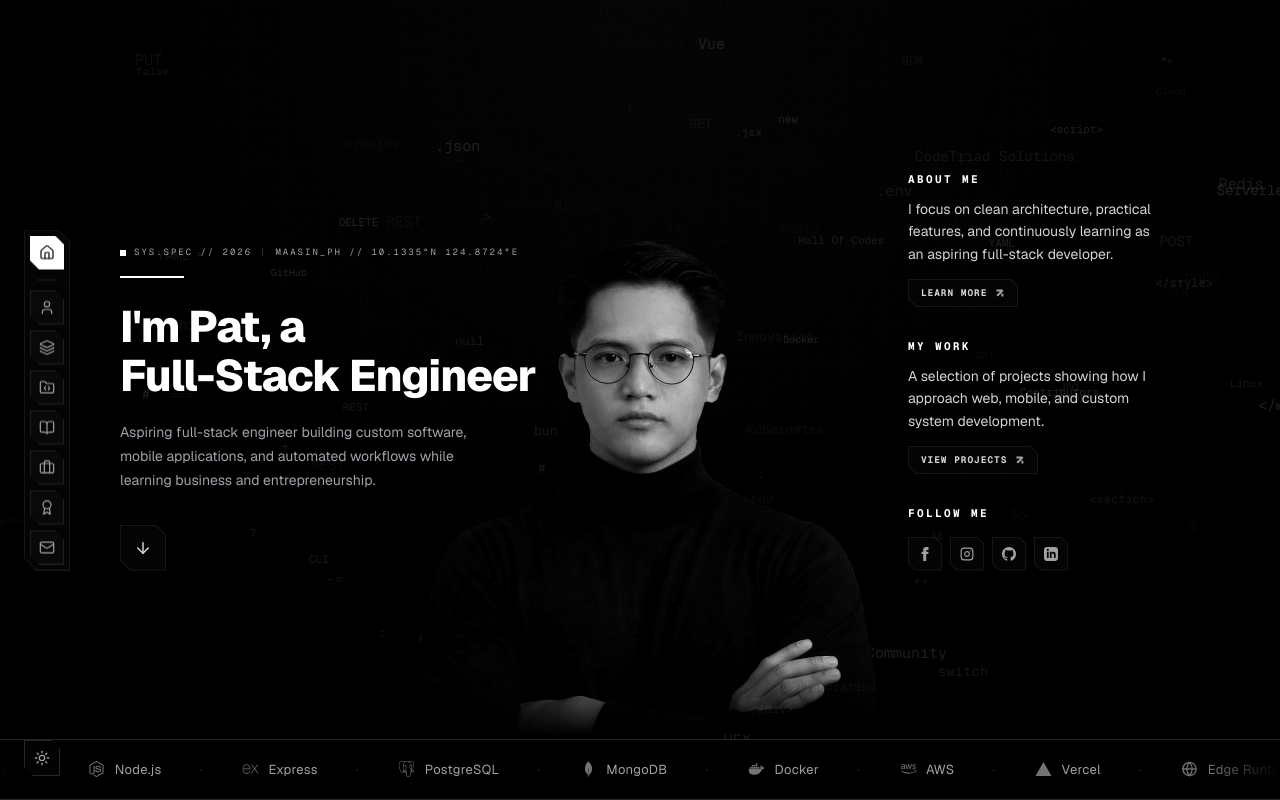
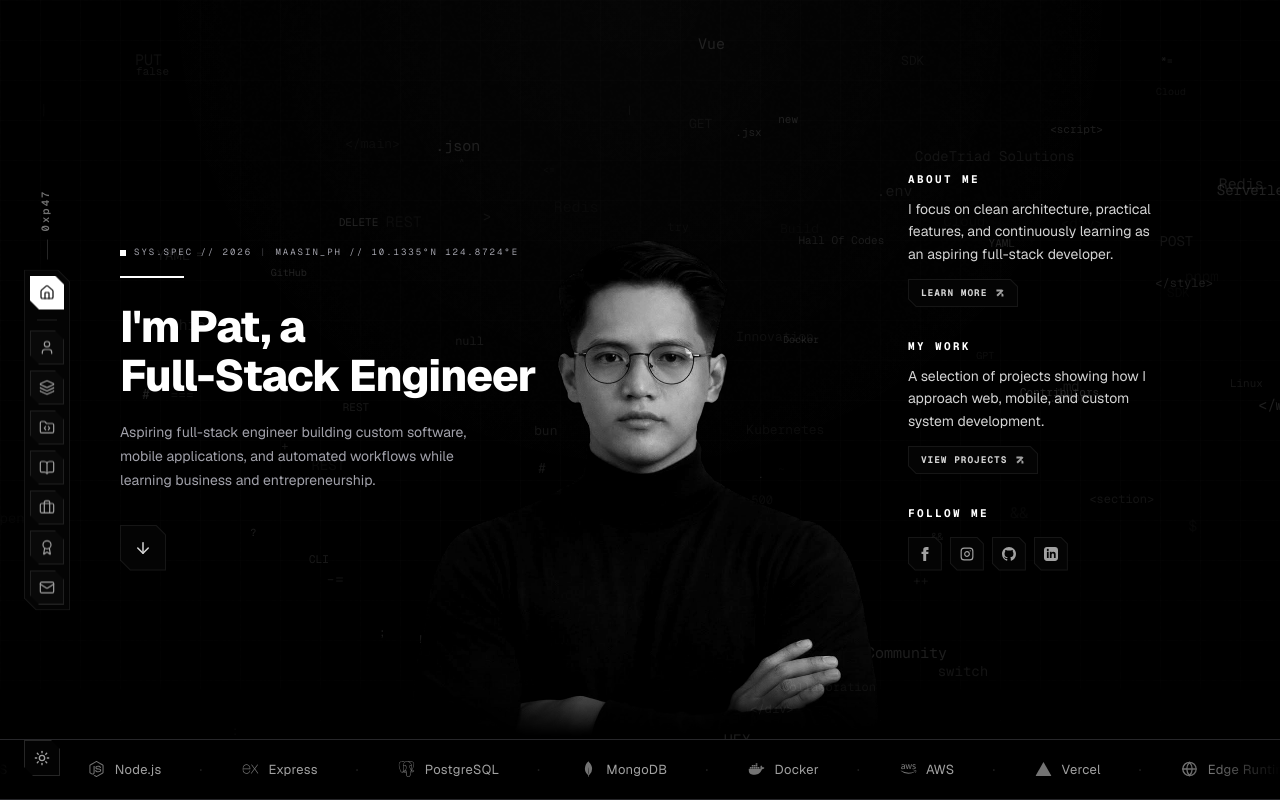
Before and after one commit to 0xp47/0xp47.github.io, a Next.js app: page / in a window 1280 px wide. Shown: the top 800 px of the page. Built offline with nearby package versions, Linux system fonts and the light colour scheme.

Commit message:
feat(navigation): add vertical 0xp47 brand handle to desktop side dock

```diff
--- a/src/components/layout/site-nav.tsx
+++ b/src/components/layout/site-nav.tsx
@@ -36,8 +36,28 @@ export function SiteNav({ activeSection, onNavItemClick }: SiteNavProps) {
   return (
     <aside
       aria-label="Site navigation"
-      className="fixed z-[2147483647] bottom-4 left-1/2 -translate-x-1/2 md:bottom-auto md:left-6 md:top-1/2 md:-translate-y-1/2 md:translate-x-0 flex items-center justify-center pointer-events-none"
+      className="fixed z-[2147483647] bottom-4 left-1/2 -translate-x-1/2 md:bottom-auto md:left-6 md:top-1/2 md:-translate-y-1/2 md:translate-x-0 flex flex-col items-center justify-center pointer-events-none"
     >
+      {/* Desktop Vertical Username Handle: 0xp47 */}
+      <div className="hidden md:flex flex-col items-center gap-2 mb-2.5 select-none pointer-events-auto group">
+        <a
+          href="#"
+          onClick={(e) => {
+            e.preventDefault();
+            onNavItemClick("#");
+          }}
+          aria-label="0xp47 (Back to top)"
+          title="0xp47 — Back to top"
+          className="font-mono text-[10.5px] font-semibold text-neutral-400 group-hover:text-foreground dark:text-neutral-500 dark:group-hover:text-white transition-colors duration-200 tracking-[0.2em] [writing-mode:vertical-rl] rotate-180 cursor-pointer"
+        >
+          0xp47
+        </a>
+        <span
+          aria-hidden="true"
+          className="w-px h-5 bg-neutral-300 group-hover:bg-foreground dark:bg-neutral-800 dark:group-hover:bg-white transition-colors duration-200"
+        />
+      </div>
+
       <motion.nav
         initial={{ opacity: 0, y: 16 }}
         animate={{ opacity: 1, y: 0 }}
--- a/src/lib/github-stats.json
+++ b/src/lib/github-stats.json
@@ -3,5 +3,5 @@
   "publicRepos": 15,
   "totalStars": 7,
   "followers": 6,
-  "updatedAt": "2026-11-07T16:36:52.525Z"
+  "updatedAt": "2026-11-07T16:50:09.916Z"
 }
```
Also changed, not shown: src/lib/projects.json.
